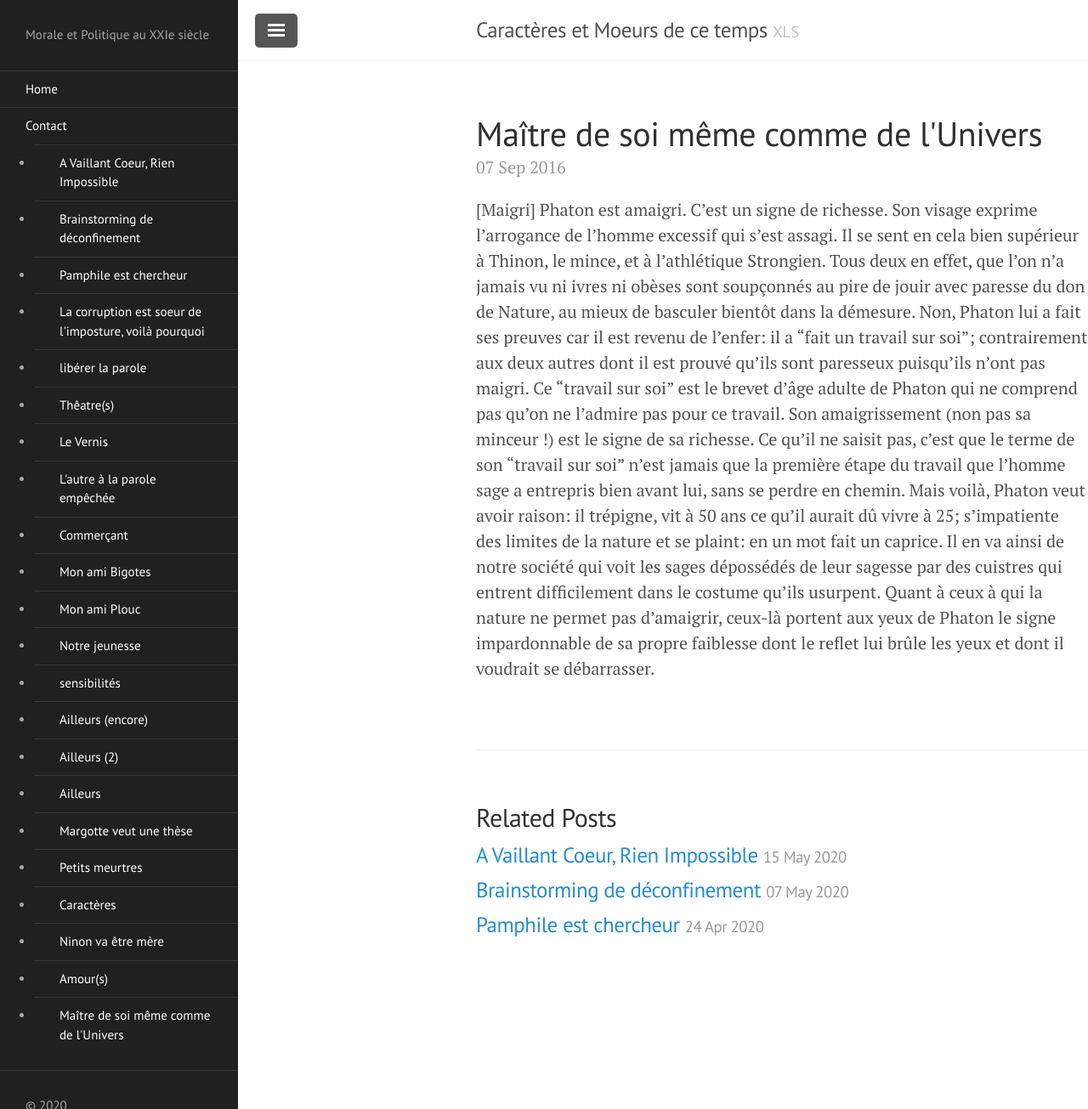
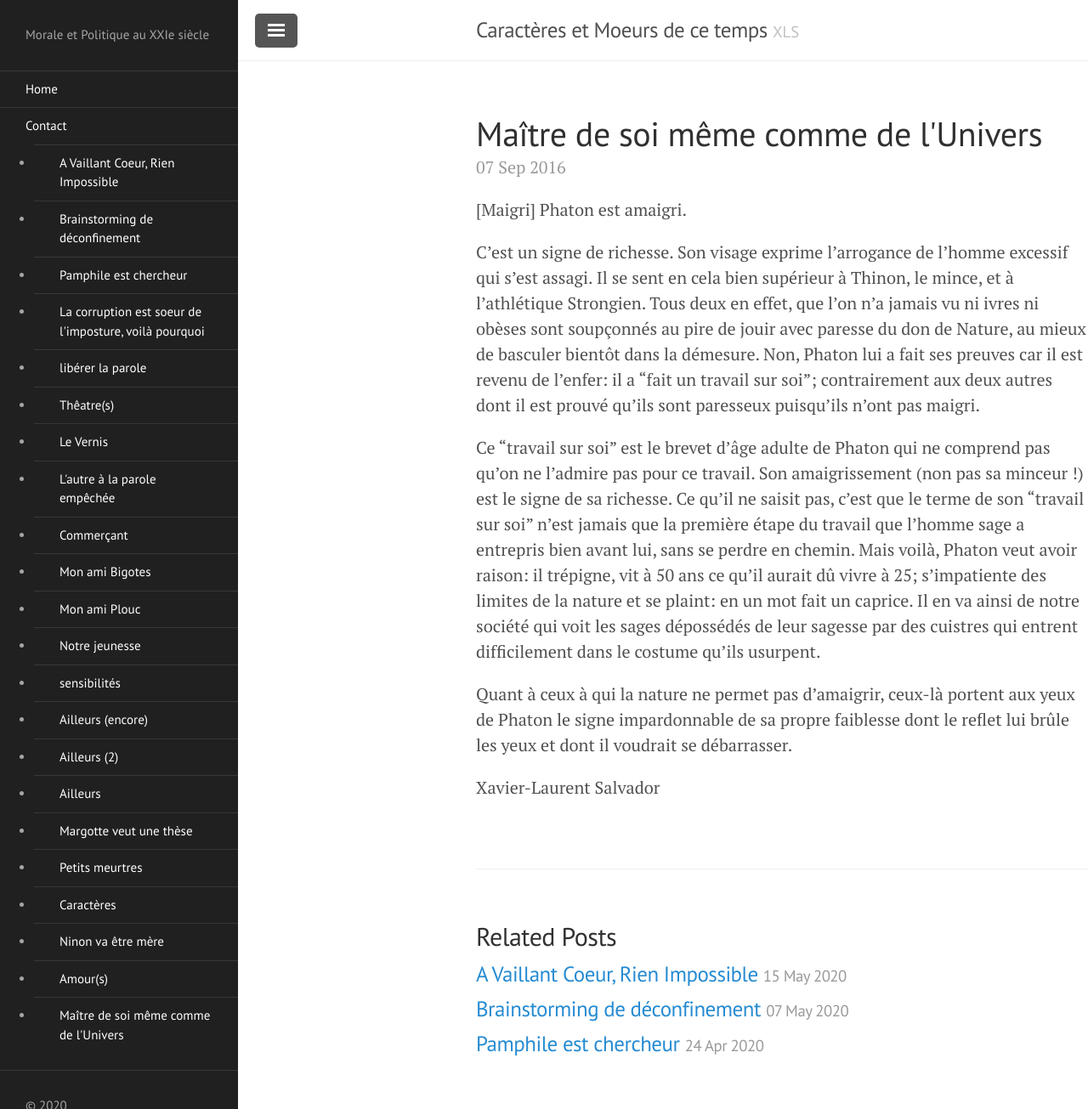
Before and after one commit to humanitesnumeriques/caracteres, a Jekyll site: the page built from _posts/2016-09-07-maigre.md, in a window 1280 px wide and 1305 px high. Shown: the whole window at 85% size. Built offline with Jekyll 4.4.1, drawn with Linux system fonts in a browser that asks for light colours.

Commit message:
Update 2016-09-07-maigre.md

```diff
--- a/_posts/2016-09-07-maigre.md
+++ b/_posts/2016-09-07-maigre.md
@@ -3,9 +3,17 @@ layout: post
 title: Maître de soi même comme de l'Univers
 ---
 [Maigri]
-Phaton est amaigri. C'est un signe de richesse. Son visage exprime l'arrogance de l'homme excessif qui s'est assagi. Il se sent en cela bien supérieur à Thinon, le mince, et à l'athlétique Strongien. Tous deux en effet, que l'on n'a jamais vu ni ivres ni obèses sont soupçonnés au pire de jouir avec paresse du don de Nature, au mieux de basculer bientôt dans la démesure.
+Phaton est amaigri.
+
+C'est un signe de richesse. Son visage exprime l'arrogance de l'homme excessif qui s'est assagi. Il se sent en cela bien supérieur à Thinon, le mince, et à l'athlétique Strongien. Tous deux en effet, que l'on n'a jamais vu ni ivres ni obèses sont soupçonnés au pire de jouir avec paresse du don de Nature, au mieux de basculer bientôt dans la démesure.
 Non, Phaton lui a fait ses preuves car il est revenu de l'enfer: il a "fait un travail sur soi"; contrairement aux deux autres dont il est prouvé qu'ils sont paresseux puisqu'ils n'ont pas maigri.
+
+
 Ce "travail sur soi" est le brevet d'âge adulte de Phaton qui ne comprend pas qu'on ne l'admire pas pour ce travail. Son amaigrissement (non pas sa minceur !) est le signe de sa richesse. Ce qu'il ne saisit pas, c'est que le terme de son "travail sur soi" n'est jamais que la première étape du travail que l'homme sage a entrepris bien avant lui, sans se perdre en chemin.
 Mais voilà, Phaton veut avoir raison: il trépigne, vit à 50 ans ce qu'il aurait dû vivre à 25; s'impatiente des limites de la nature et se plaint: en un mot fait un caprice.
 Il en va ainsi de notre société qui voit les sages dépossédés de leur sagesse par des cuistres qui entrent difficilement dans le costume qu'ils usurpent.
+
+
 Quant à ceux à qui la nature ne permet pas d'amaigrir, ceux-là portent aux yeux de Phaton le signe impardonnable de sa propre faiblesse dont le reflet lui brûle les yeux et dont il voudrait se débarrasser.
+
+Xavier-Laurent Salvador
```
